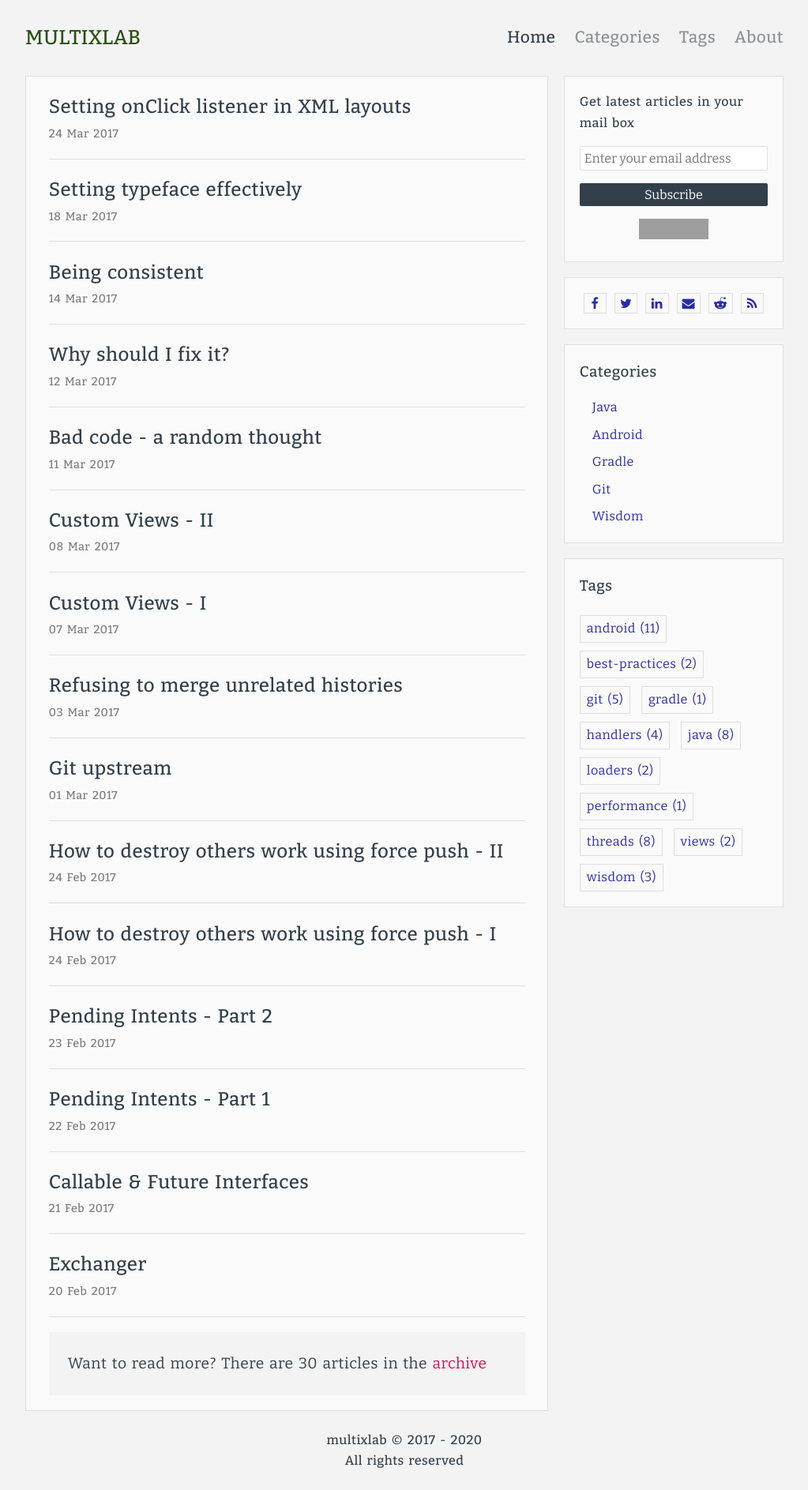
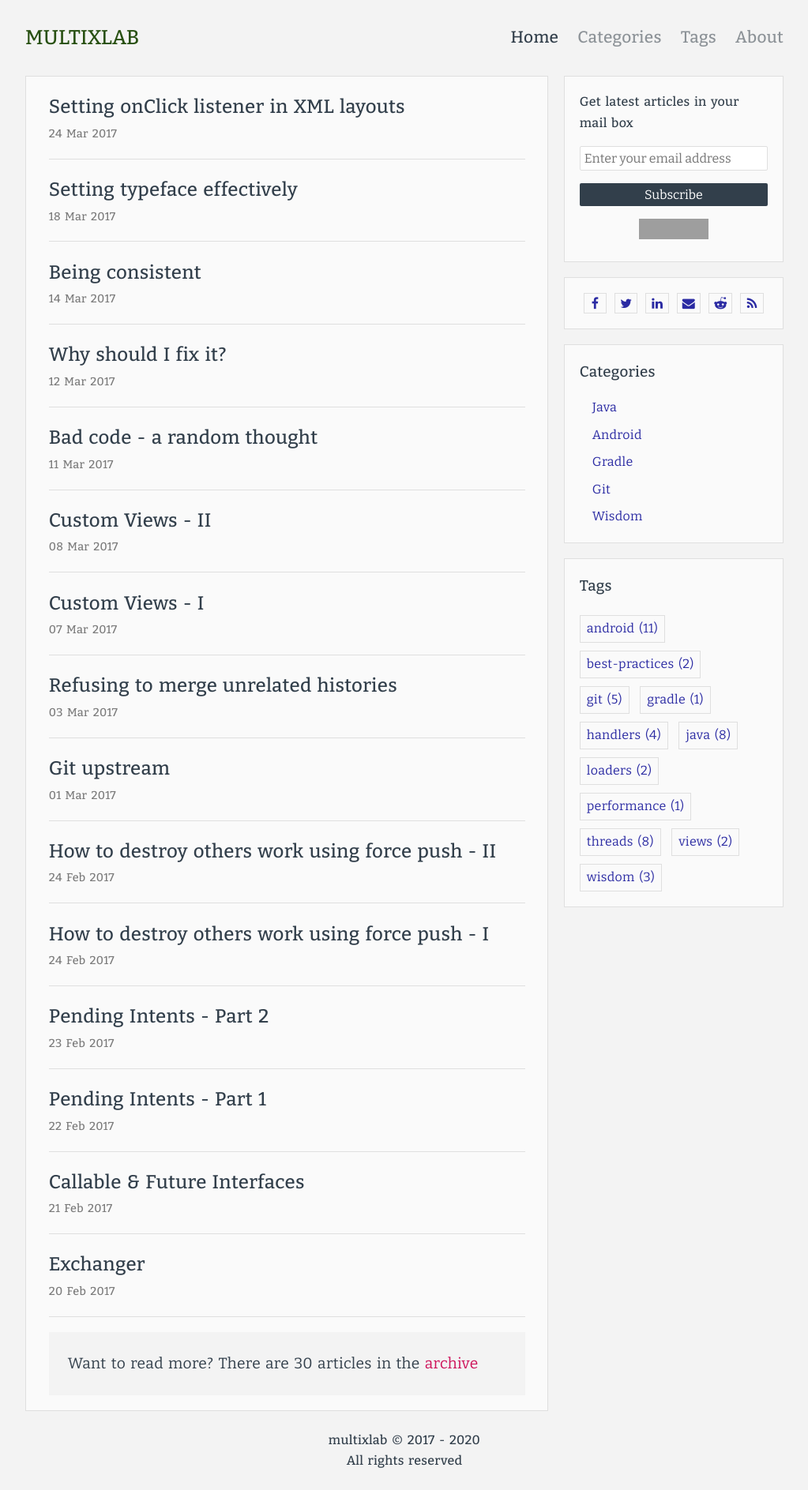
Before and after one commit to multixlab/multixlab.github.io, a Jekyll site: the page built from index.html, in a window 1280 px wide. Shown: the whole page at 79% size, without its empty margins (128-1151 px from the left). Built offline with Jekyll 4.4.1, drawn with Linux system fonts in a browser that asks for light colours; comment, search, counter and statistics services are not loaded; grey boxes are pictures that could not be loaded.

Commit message:
change letter spacing

```diff
--- a/_sass/base.scss
+++ b/_sass/base.scss
@@ -7,7 +7,7 @@ $font-family: 'Bitter', sans-serif;
 
 html {
   font-size: 16px;
-  letter-spacing: 0.5px;
+  letter-spacing: 0.3px;
   scroll-behavior: smooth;
   font-family: $font-family;
 }
```
